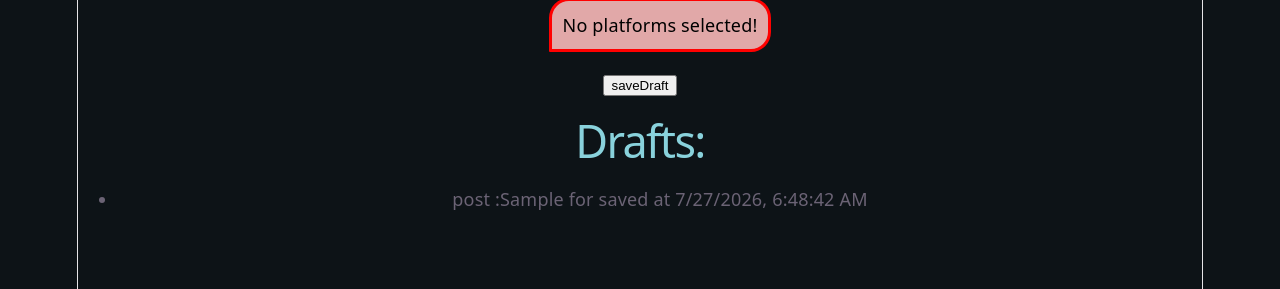
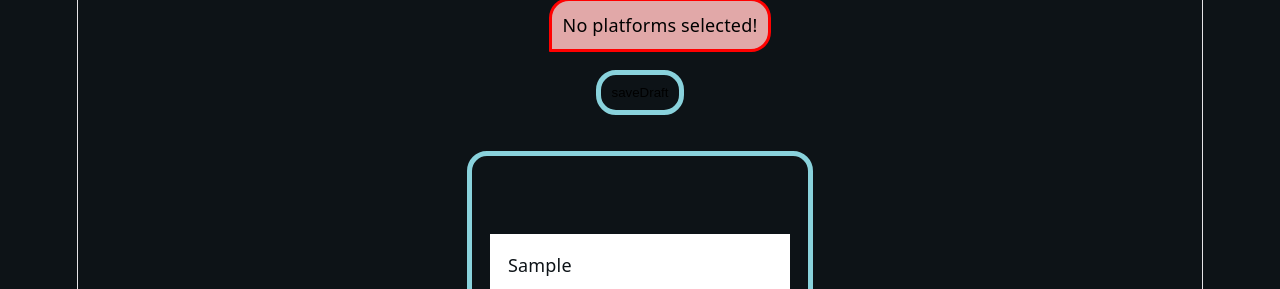
Before and after one commit to apaleblueman/postcomposer, a React (Vite) app in the folder postcomposer/: page / in a window 1280 px wide. Both pictures are taken after typing "Sample" into the empty fields and a click on the button "saveDraft". Shown: the part 511-800 px from the top of the page. Built offline with nearby package versions, Linux system fonts and the light colour scheme.

Commit message:
ADD:UI styling to draft component

```diff
--- a/postcomposer/src/App.jsx
+++ b/postcomposer/src/App.jsx
@@ -17,6 +17,7 @@ function App() {
     <Draft
       drafts={drafts}
       postText={postText}
+      setPostText={setPostText}
       setDraft={setDraft}
       selectedPlatforms={selectedPlatforms}
     />
--- /dev/null
+++ b/postcomposer/src/assets/Draft.css
@@ -0,0 +1,64 @@
+.Drafts{
+    display: flex;
+    flex-wrap: wrap;
+    /* border: solid 1px white; */
+    justify-content: center;
+    align-items: flex-start;
+    gap:0.9em;
+    margin-top: 2em;
+}
+
+button{
+    padding: 10px 10px 10px 10px;
+    border: solid 5px #89D2DC;
+    background-color: transparent;
+    border-radius: 20px;
+}
+button:hover{
+    padding: 10px 10px 10px 10px;
+    border: solid 5px #89D2DC;
+    background-color: white;
+    color: #0D1317;
+    border-radius: 20px;
+}
+.draftCard{
+    border: solid 5px #89D2DC;
+    border-radius: 20px;
+    display: flex;
+    gap: 1em;
+    justify-content: space-between;
+    flex-direction: column;
+    width: 300px;
+    height: 350px;
+    padding: 1em;
+}
+p{
+    padding: 1em;
+    overflow:scroll;
+}
+.timestamp{
+    align-self: flex-end;
+    padding: 1em;
+    overflow:scroll;
+    scroll-behavior: smooth;
+}
+.platformImages{
+    display: flex;
+    justify-content: flex-end;
+    gap: 0.8em;
+    width: 100%;
+    /* border: solid 1px white; */
+}
+.platformImages>img{
+    width: 7%;
+    margin-bottom: 1em;
+}
+.hidden{
+    display: none;
+}
+.content{
+    text-align:left;
+
+    background-color: white;
+    color: #0D1317;
+}
--- a/postcomposer/src/components/Draft.jsx
+++ b/postcomposer/src/components/Draft.jsx
@@ -1,15 +1,17 @@
 import { platformInfo } from "../assets/platformInfo";
+import "../assets/Draft.css"
+import CopyToClipboard from "react-copy-to-clipboard";
 function createDraftObj(postText,selectedPlatforms){
     return {
         "id":crypto.randomUUID(),
         "content":postText,
         "platforms":selectedPlatforms.map((plt)=>{
-            return platformInfo[plt].name;
+            return platformInfo[plt].icon;
         }),
         "timestamp":Date.now()
     }
 }
-function Draft({drafts,setDraft,postText,selectedPlatforms}){
+function Draft({drafts,setDraft,postText,setPostText,selectedPlatforms}){
     return (
         <div>
             <button onClick={()=>{
@@ -18,14 +20,32 @@ function Draft({drafts,setDraft,postText,selectedPlatforms}){
                 setDraft(drafts=>[...drafts,draftOBJ]);
                 console.log(drafts)
             }}>saveDraft</button>
-            <h1>Drafts:</h1>
-            <ul className="Drafts">
+            <div className="Drafts">
                 {drafts.map((obj)=>{
+
                         const timestampObj = new Date(obj.timestamp);
                         const dateObj = timestampObj.toLocaleString();
-                        return <li key={obj.id}>post :{obj.content} for {obj.platforms} saved at {dateObj}</li>
+                        return <div className="draftCard"key={obj.id}>
+
+                            <div className="platformImages">
+                                <img src={obj.platforms[0]} className={obj.platforms[0]?'':'hidden'}></img>
+                                <img src={obj.platforms[1]} className={obj.platforms[1]?'':'hidden'}></img>
+                                <img src={obj.platforms[2]} className={obj.platforms[2]?'':'hidden'}></img>
+                            </div>
+                            <p className="content">{obj.content}</p>
+                            <p className="timestamp">{dateObj}</p>
+                            <div className="controls">
+                                <button onClick={()=>{
+                                        setPostText(obj.content)
+                                }}>Edit</button>
+                                <button>Delete</button>
+                                <CopyToClipboard text={obj.content}>
+                                <button type="button">Copy to clipboard</button>
+                                </CopyToClipboard>
+                            </div>
+                        </div>
                     })}
-            </ul>
+            </div>
         </div>
     )
   }
```
Also changed, not shown: 2 other files (tests, documents, lock files or other folders).
